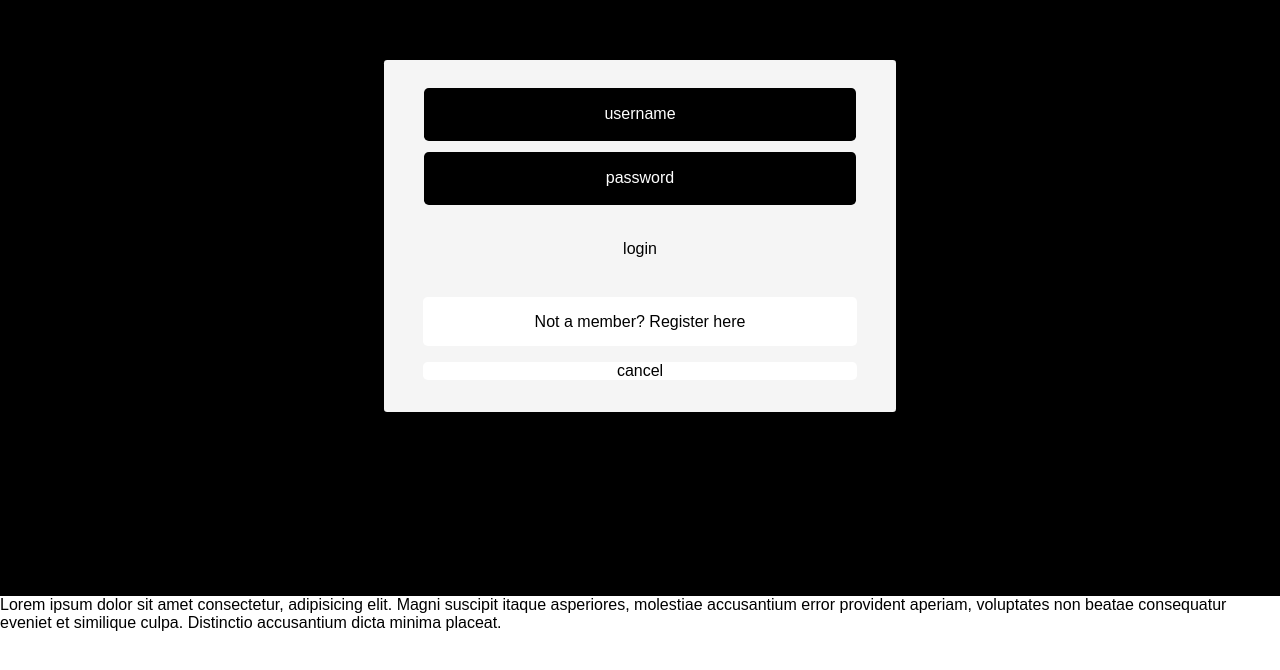
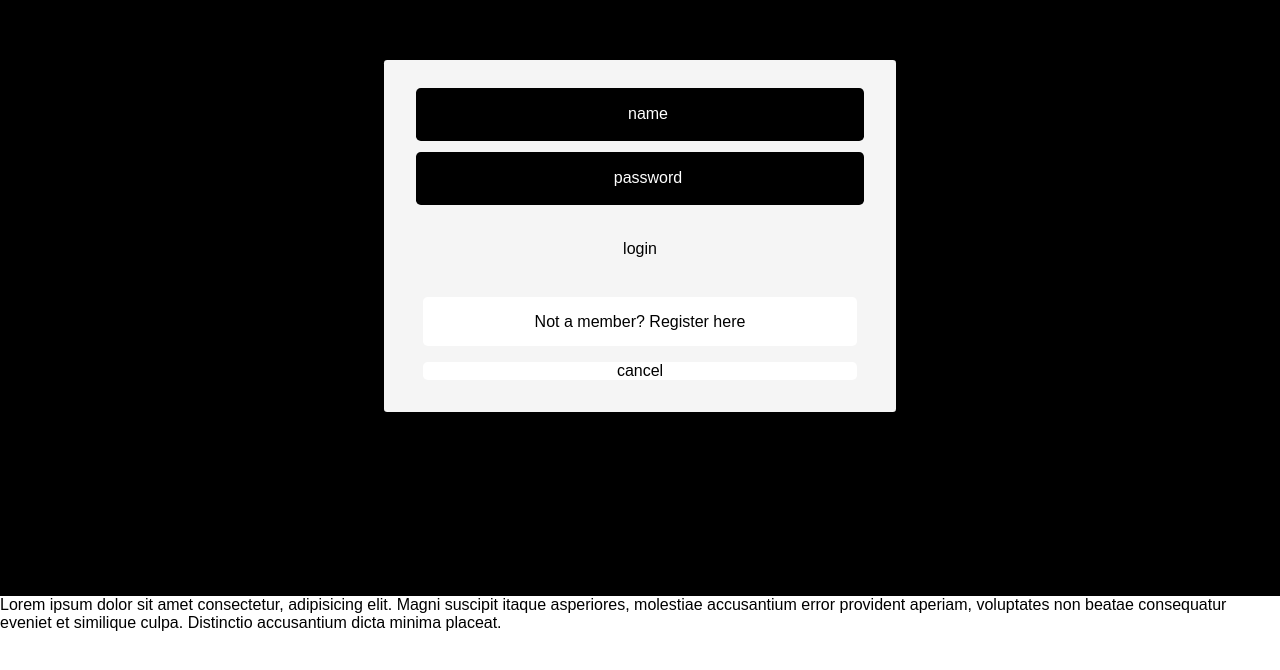
Before and after one commit to suku60/moviesaurus_frontend, a React (Create React App) app: page /login in a window 1280 px wide. Shown: the part 124-794 px from the top of the page. Built offline with nearby package versions, Linux system fonts and the light colour scheme; a web font is replaced by a local one.

Commit message:
Login & Register almost done.

```diff
--- a/src/Containers/Login/Login.css
+++ b/src/Containers/Login/Login.css
@@ -98,6 +98,9 @@ input {
   margin: 0;
   padding: 0;
 
+
+  padding-left: 1em;
+
   height: 3.3em;
   width: 27em;
 
--- a/src/Containers/Login/Login.jsx
+++ b/src/Containers/Login/Login.jsx
@@ -22,6 +22,12 @@ const Login = () => {
         const [errorMessage, setErrorMessage] = useState("");
 
 
+        const [displayName, setDisplayName] = useState("");
+        const [displayPass, setDisplayPass] = useState("");
+
+
+        const [transparency, setTransparency] = useState("flex");
+
         const fillUserData = (e) => {
             setUserData({
                 ...userData,
@@ -29,22 +35,49 @@ const Login = () => {
             })
         };
 
+        const changeDisplayName = () => {
+            if(displayName === "none"){
+              setDisplayName("flex")
+            }else{
+              setDisplayName("none")
+            }
+
+          }
+
+          const changeDisplayPass = () => {
+            if(displayPass === "none"){
+              setDisplayPass("flex")
+            }else{
+              setDisplayPass("none")
+            }
+
+          }
+
     return (
         <div className="box_login">
             <div className="full_form_box_login">
                 <div className="full_form_box_container" id="mid_form_box">
                 <div className="full_form_box_line">
-                       <div className="form_box" id="box_username">
-                       username</div>
-                       <input className="form_input" type="username" name="username" id="input_username" title="username"
-                       autoComplete="off" onChange={(e)=>{fillUserData(e)}}/>
+
+<div className="form_box" style={{display : displayName}} onClick={()=>{changeDisplayName()}}>
+  name</div>
+
+<div className="input_box">
+  <input type="name" name="name" id="input_name" title="name"
+  autoComplete="off" onChange={(e)=>{fillUserData(e)}} style={{display : transparency}} />
+  <div className="input_box_back" style={{display : transparency}}  onClick={()=>{changeDisplayName()}}>hide</div>
+</div>
 </div>
 
 <div className="full_form_box_line">
-                       <div className="form_box" id="box_password">
+            <div className="form_box" style={{display : displayPass}} onClick={()=>{changeDisplayPass()}}>
               password</div>
+
+              <div className="input_box">
               <input className="form_input" type="password" name="password" id="input_password" title="password"
-                       autoComplete="off" onChange={(e)=>{fillUserData(e)}}/>
+              autoComplete="off" onChange={(e)=>{fillUserData(e)}} style={{display : transparency}} />
+              <div className="input_box_back" style={{display : transparency}}  onClick={()=>{changeDisplayPass()}}>hide</div>
+            </div>
           </div>
                 </div>
                 <div className="full_form_box_container">
--- a/src/Containers/Register/Register.css
+++ b/src/Containers/Register/Register.css
@@ -157,6 +157,8 @@ input {
     margin: 0;
     padding: 0;
 
+    padding-left: 1em;
+
     height: 3.3em;
     width: 26.5em;
 
--- a/src/Containers/Register/Register.jsx
+++ b/src/Containers/Register/Register.jsx
@@ -224,7 +224,9 @@ const Register = () => {
               autoComplete="off" onChange={(e)=>{fillUserData(e)}} style={{display : transparency}} />
               <div className="input_box_back" style={{display : transparency}}  onClick={()=>{changeDisplayBirth()}}>hide</div>
             </div>
-          </div> <div className="full_form_box_line">
+          </div>
+
+           <div className="full_form_box_line">
             <div className="form_box" style={{display : displayUser}} onClick={()=>{changeDisplayUser()}}>
               username</div>
 
```
Lines whose indentation alone changed are shown as unchanged.
